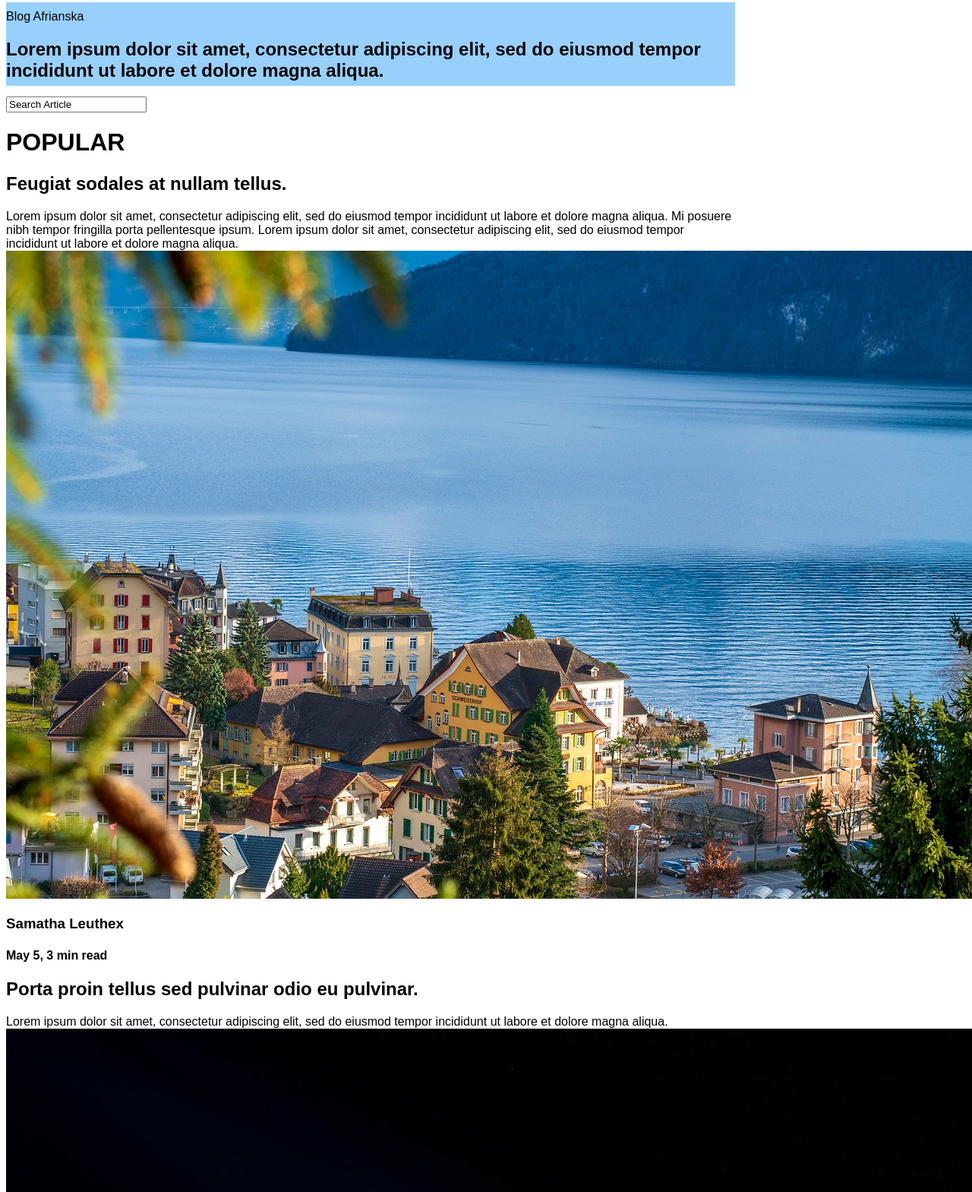
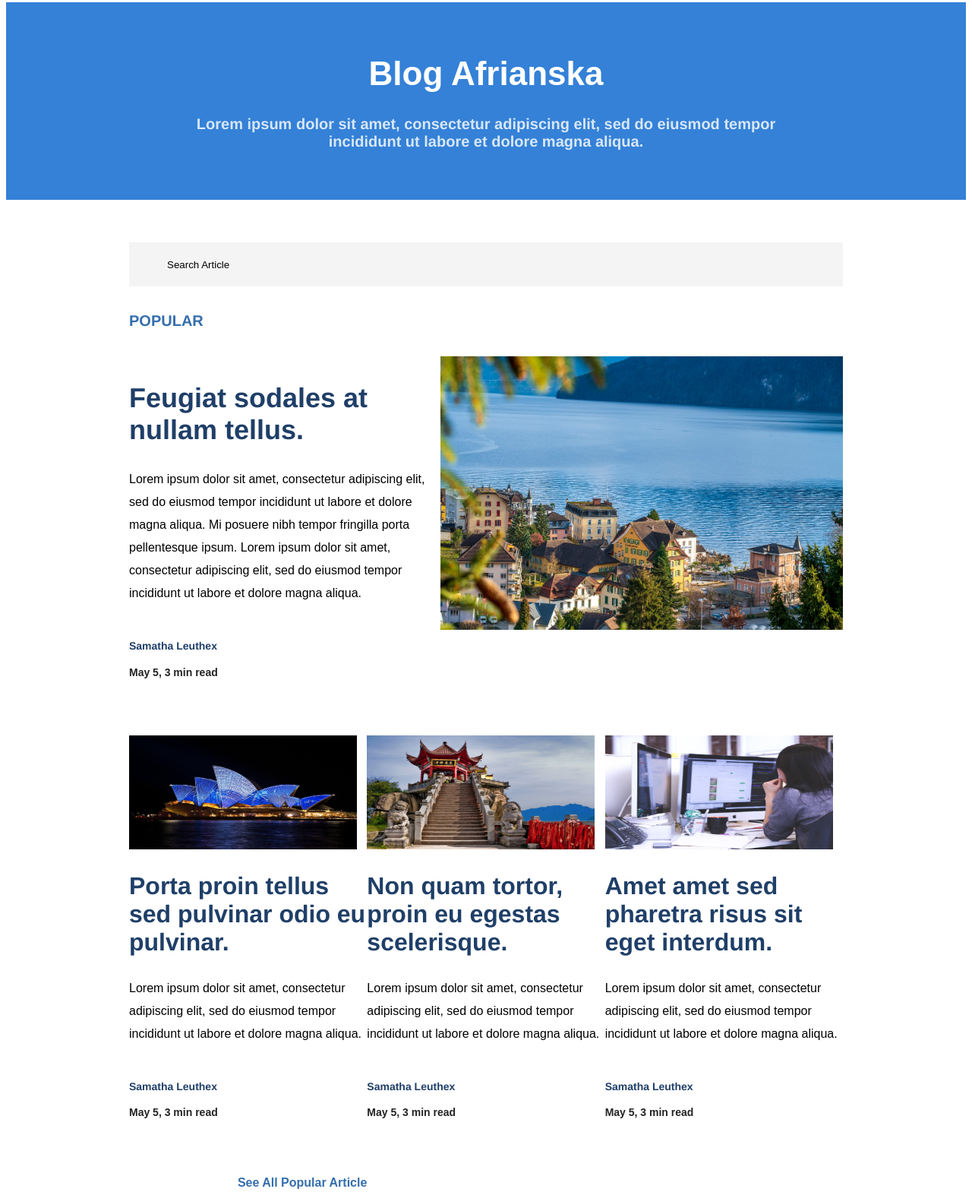
Before and after one commit to Janet-2023/seman05, a plain HTML site: page index.html in a window 1280 px wide. Shown: the part 5-1574 px from the top of the page at 76% size. Drawn offline with Linux system fonts and the light colour scheme.

Commit message:
agregando css

```diff
--- a/index.html
+++ b/index.html
@@ -10,51 +10,91 @@
     <link rel="stylesheet" href="./styles/main.css">
 </head>
 <body>
-    <header
-
+    <header>
     <h1 class="blog">Blog Afrianska</h1>
-<h2>Lorem ipsum dolor sit amet, consectetur
+<h2 class="lorem">Lorem ipsum dolor sit amet, consectetur
     adipiscing elit, sed do eiusmod tempor
     incididunt ut labore et dolore magna aliqua. </h2>
+</header>
 
-    <div class="contenedor">
+<main>
+    <div class="buscador">
         <input value="Search Article">
+    </div>
 
-<div>
-<h1>POPULAR</h1>
-<h2>Feugiat sodales at nullam tellus.</h2>
-<article>Lorem ipsum dolor sit amet, consectetur adipiscing elit,
+    <section>
+        <h1 class="popular">POPULAR</h1><br>
+
+        <article class="contenedor">
+            <div class="contenedor1">
+            <h2 class="feugiat">Feugiat sodales at nullam tellus.</h2>
+               <p>Lorem ipsum dolor sit amet, consectetur adipiscing elit,
                 sed do eiusmod tempor incididunt ut labore et dolore magna aliqua.
                 Mi posuere nibh tempor fringilla porta pellentesque ipsum.
                 Lorem ipsum dolor sit amet, consectetur adipiscing elit,
-    sed do eiusmod tempor incididunt ut labore et dolore magna aliqua. <img src="./images/casa.jpg" alt=""></article>
+                sed do eiusmod tempor incididunt ut labore et dolore magna aliqua.</p>
+        <h3>Samatha Leuthex</h3>
+        <h4>May 5, 3 min read</h4></div>
+        <img class="casa" src="./images/casa.jpg" alt="">
+    </article>
 
+
+
+    <div class="contenedor2">
+    <div class="hijo2">
+        <img class="torre" src="./images/torre.jpg" alt="">
+        <h2>Porta proin tellus sed pulvinar odio eu pulvinar.</h2>
+    <p>Lorem ipsum dolor sit amet, consectetur adipiscing
+        elit, sed do eiusmod tempor incididunt ut labore et dolore
+        magna aliqua. </p>
         <h3>Samatha Leuthex</h3>
         <h4>May 5, 3 min read</h4>
     </div>
-<div>
-  <h2>Porta proin tellus sed pulvinar odio eu pulvinar.</h2>
-  <article>Lorem ipsum dolor sit amet, consectetur adipiscing
-     elit, sed do eiusmod tempor incididunt ut labore et dolore
-     magna aliqua. <img src="./images/torre.jpg" alt=""></article>
+    <div class="hijo2">
+        <img class="china" src="./images/china.jpg" alt="">
+        <h2>Non quam tortor, proin eu egestas scelerisque.</h2>
+        <p>Lorem ipsum dolor sit amet, consectetur adipiscing elit,
+            sed do eiusmod tempor incididunt ut labore et dolore magna aliqua.
+        </p>
         <h3>Samatha Leuthex</h3>
         <h4>May 5, 3 min read</h4>
     </div>
-<div>
-    <h2>Non quam tortor, proin eu egestas scelerisque.</h2>
-    <article>Lorem ipsum dolor sit amet, consectetur adipiscing elit,
-        sed do eiusmod tempor incididunt ut labore et dolore magna aliqua. <img src="./images/china.jpg" alt=""> </article>
+    <div class="hijo2">
+        <img class="pc" src="./images/pc.jpg" alt="">
+        <h2>Amet amet sed pharetra risus sit eget interdum.</h2>
+        <p>Lorem ipsum dolor sit amet, consectetur adipiscing elit,
+            sed do eiusmod tempor incididunt ut labore et dolore magna aliqua.
+        </p>
         <h3>Samatha Leuthex</h3>
         <h4>May 5, 3 min read</h4>
+
     </div>
-  <div>
-    <h2>Amet amet sed pharetra risus sit eget interdum.</h2>
-    <article>Lorem ipsum dolor sit amet, consectetur adipiscing elit,
-        sed do eiusmod tempor incididunt ut labore et dolore magna aliqua. <img src="./images/pc.jpg" alt=""> </article>
+    <h5>See All Popular Article</h5>
+    </div>
+    </section>
+
+
+    </div>
+
+    <div class="contenedor3">
+
+        <h1>ALL ARTICLE </h1>
+    <div class="">
+        <img class="laptop" src="./images/laptop.jpg" alt="">
+        <h2>Massa eu in laoreet enim augue vulputate nunc.</h2>
+        <p>Lorem ipsum dolor sit amet, consectetur adipiscing elit,
+        sed do eiusmod tempor incididunt ut labore et dolore magna
+        aliqua. Lectus quisque magna in nisl nibh bibendum ipsum, elit duis. Donec.</p>
         <h3>Samatha Leuthex</h3>
         <h4>May 5, 3 min read</h4>
+
     </div>
-</div>
+
+
+
+
+</main>
+
 
 </body>
 </html>
--- a/styles/main.css
+++ b/styles/main.css
@@ -1,16 +1,147 @@
-body{
-    width: 960px;
 
-    }
     header{
-     background-color: #98D0FC     ;
-     background-position: center top;
-     height: 100px;
+    background-color:#3481D7;
+    color: white;
+     height: 250px;
      padding-top: 10px;
      font-family:  'Arial';
+     max-width: 1319px;
+     width: 100%;
+     margin-right: auto;
+     margin-left: auto;
+
+     }
+
+     main{
+        max-width: 940px;
+        width: 100%;
+        margin-left: auto;
+        margin-right: auto;
 
      }
      .blog{
-
+     text-align: center;
+     font-size: 44px;
+     padding-top: 30px;
 
      }
+     .lorem{
+        text-align: center;
+        font-size: 20px;
+        padding-left: 250px;
+        padding-right: 250px;
+        color: #ffffffce;
+     }
+     input{
+        height: 56px;
+        border-radius: 10px;
+        border: none;
+        background-color: #F4F4F4;
+        padding-left: 50px;
+    }
+
+    .buscador{
+            width: 100%;
+            background-color: #F4F4F4;
+            margin-top: 56px;
+
+    }
+
+    .popular {
+            margin-top: 34px;
+            color: #356EAD;
+            font-size: 20px;
+            font-family: Helvetica;
+    }
+    .feugiat{
+            margin-top: 34px;
+            color: #1F3F68;
+            font-size: 36px;
+            font-family: Helvetica;
+    }
+    p{
+            color: black;
+            font-family: arial;
+            font-size: 16px;
+            line-height: 30px;
+
+    }
+    h2{
+            color: #1F3F68;
+            font-size: 32px;
+            font-family: Helvetica;
+
+    }
+
+    h3{ color: #1F3F68;
+            font-size: 14px;
+            font-family: Helvetica;
+            padding-top: 30px;
+    }
+    h4{
+            color: rgba(0, 0, 0, 0.863);
+            font-family: arial;
+            font-size: 14px;
+
+     }
+
+    .casa{
+      width: 530px;
+      height: 360px;
+
+    }
+    .contenedor{
+
+      display: flex;
+
+ }
+
+.contenedor2{
+   width: 940px;
+   padding-top: 56px;
+   display: grid;
+   grid-template-columns: repeat(3, 1fr);
+   grid-template-rows: 1fr;
+
+}
+.torre{
+   width: 300px;
+   height: 150px;
+   padding-top: 0px;
+   }
+.china{
+   width: 300px;
+   height: 150px;
+   padding-top: 0px;
+   }
+.pc{
+   width: 300px;
+   height: 150px;
+   padding-top: 0px;
+   }
+
+   h5{
+    color: #356EAD;
+    font-family: arial;
+    font-size: 16px;
+    text-align:right;
+    padding-top: 30px;
+
+   }
+   .contenedor3{
+        width: 940px;
+        padding-top: 56px;
+        display: grid;
+        grid-template-rows: repeat(4, 1fr);
+        grid-template-rows: 1fr;
+}
+.cont{
+display: flex;
+
+}
+.laptop{
+        width: 320px;
+        height: 200px;
+        padding-top: 0px;
+
+}
```
Also changed, not shown: images/laptop.jpg (added). Lines whose indentation alone changed are shown as unchanged.
